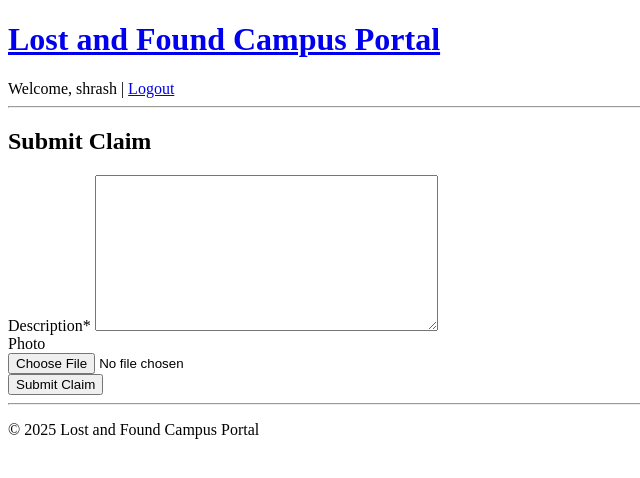
After one commit to shrash9/CampusFind, a Django app: page /claims/submit/1/ in a window 1280 px wide. The commit adds this page. Shown: the top 478 px of the page, without its empty margins (0-640 px from the left). Run offline with Django 5.2, Linux system fonts and the light colour scheme; a user stored in the database is signed in; some libraries are stand-ins or nearby versions.

Commit message:
Add complete Lost Item module with CRUD, filtering, pagination, and claim submission link

```diff
--- a/core/forms.py
+++ b/core/forms.py
@@ -1,5 +1,6 @@
 from django import forms
 from .models import LostItem
+from .models import Claim
 
 class LostItemForm(forms.ModelForm):
     date_lost = forms.DateField(
@@ -9,3 +10,8 @@ class LostItemForm(forms.ModelForm):
     class Meta:
         model = LostItem
         fields = ['title', 'description', 'location', 'date_lost', 'photo']
+
+class ClaimForm(forms.ModelForm):
+    class Meta:
+        model = Claim
+        fields = ['description', 'photo']
--- a/core/models.py
+++ b/core/models.py
@@ -19,3 +19,20 @@ class LostItem(models.Model):
 
     def __str__(self):
         return self.title
+
+class Claim(models.Model):
+    STATUS_CHOICES = [
+        ('pending', 'Pending'),
+        ('approved', 'Approved'),
+        ('rejected', 'Rejected'),
+    ]
+
+    lost_item = models.ForeignKey('LostItem', on_delete=models.CASCADE, related_name='claims')
+    claimant = models.ForeignKey(User, on_delete=models.CASCADE, related_name='claims')
+    description = models.TextField()
+    photo = models.ImageField(upload_to='claim_photos/', blank=True, null=True)
+    status = models.CharField(max_length=10, choices=STATUS_CHOICES, default='pending')
+    submitted_at = models.DateTimeField(auto_now_add=True)
+
+    def __str__(self):
+        return f"Claim by {self.claimant.username} on {self.lost_item.title}"
--- /dev/null
+++ b/core/templates/core/claim_form.html
@@ -0,0 +1,11 @@
+{% extends "base.html" %}
+{% load crispy_forms_tags %}
+
+{% block content %}
+  <h2>Submit Claim</h2>
+  <form method="post" enctype="multipart/form-data">
+    {% csrf_token %}
+    {{ form|crispy }}
+    <button type="submit">Submit Claim</button>
+  </form>
+{% endblock %}
--- a/core/templates/core/lostitem_detail.html
+++ b/core/templates/core/lostitem_detail.html
@@ -10,5 +10,6 @@
   {% if object.photo %}
     <img src="{{ object.photo.url }}" alt="{{ object.title }}" style="max-width:400px;">
   {% endif %}
+  <a href="{% url 'claim_submit' object.pk %}">Submit a Claim for this Item</a>
   <a href="{% url 'lostitem_list' %}">Back to list</a>
 {% endblock %}
--- a/core/urls.py
+++ b/core/urls.py
@@ -1,6 +1,6 @@
 from django.urls import path
 from django.contrib import admin
-from .views import HomeLostItemListView, LostItemCreateView, LostItemListView, LostItemDetailView, LostItemUpdateView, LostItemDeleteView
+from .views import HomeLostItemListView, LostItemCreateView, LostItemListView, LostItemDetailView, LostItemUpdateView, LostItemDeleteView,ClaimCreateView, ClaimListView, ClaimDetailView
 from django.urls import path, include
 from . import views
 from .views import LostItemUpdateView, LostItemDeleteView
@@ -14,4 +14,7 @@ urlpatterns = [
     path('<int:pk>/edit/', LostItemUpdateView.as_view(), name='lostitem_edit'),
     path('<int:pk>/delete/', LostItemDeleteView.as_view(), name='lostitem_delete'),
     path('', HomeLostItemListView.as_view(), name='home'),
+    path('claims/', ClaimListView.as_view(), name='claim_list'),
+    path('claims/<int:pk>/', ClaimDetailView.as_view(), name='claim_detail'),
+    path('claims/submit/<int:lost_item_id>/', ClaimCreateView.as_view(), name='claim_submit'),
 ]
--- a/core/views.py
+++ b/core/views.py
@@ -1,9 +1,9 @@
 from django.shortcuts import render
 from django.views.generic import CreateView, ListView, DetailView
-from django.contrib.auth.mixins import LoginRequiredMixin
+from django.contrib.auth.mixins import LoginRequiredMixin, UserPassesTestMixin
 from django.urls import reverse_lazy
-from .models import LostItem
-from .forms import LostItemForm
+from .models import LostItem, Claim
+from .forms import LostItemForm,ClaimForm
 from django.views.generic import UpdateView, DeleteView
 from django.urls import reverse_lazy
 from django.contrib.auth.mixins import LoginRequiredMixin, UserPassesTestMixin
@@ -69,3 +69,33 @@ class LostItemDeleteView(LoginRequiredMixin, UserPassesTestMixin, DeleteView):
     def test_func(self):
         lost_item = self.get_object()
         return lost_item.reporter == self.request.user  # Only reporter can delete
+
+class ClaimCreateView(LoginRequiredMixin, CreateView):
+    model = Claim
+    form_class = ClaimForm
+    template_name = 'core/claim_form.html'
+
+    def get_success_url(self):
+        return reverse_lazy('claim_list')
+
+    def form_valid(self, form):
+        form.instance.claimant = self.request.user
+        lost_item_id = self.kwargs.get('lost_item_id')
+        form.instance.lost_item_id = lost_item_id
+        return super().form_valid(form)
+
+class ClaimListView(LoginRequiredMixin, ListView):
+    model = Claim
+    template_name = 'core/claim_list.html'
+    paginate_by = 10
+
+    def get_queryset(self):
+        return Claim.objects.filter(claimant=self.request.user).order_by('-submitted_at')
+
+class ClaimDetailView(LoginRequiredMixin, UserPassesTestMixin, DetailView):
+    model = Claim
+    template_name = 'core/claim_detail.html'
+
+    def test_func(self):
+        claim = self.get_object()
+        return claim.claimant == self.request.user or self.request.user.is_staff
```
Also changed, not shown: core/templates/core/claim_detail.html (added, +11 -0 lines), core/migrations/0002_claim.py (added), core/templates/core/claim_list.html (added), db.sqlite3.
